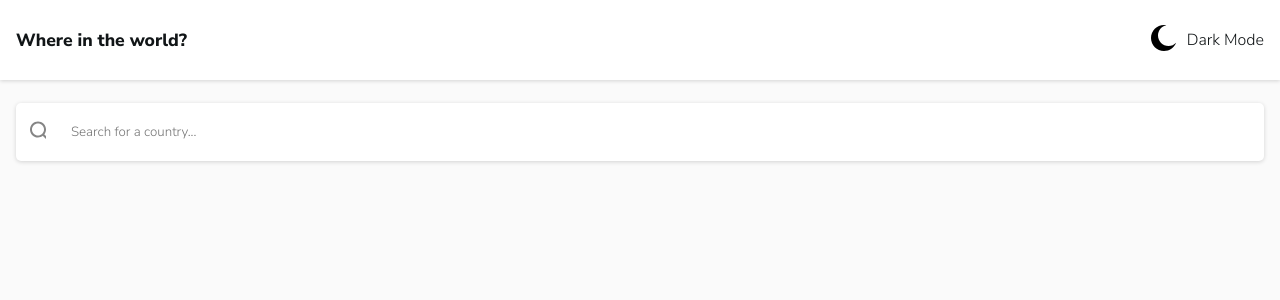
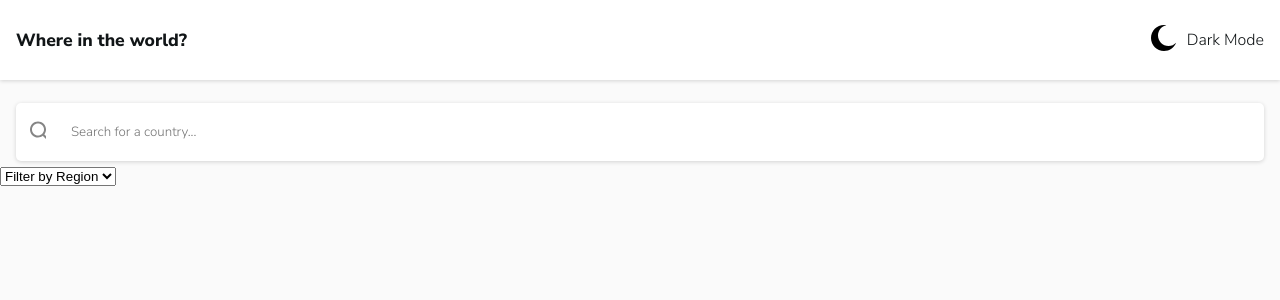
Before and after one commit to Yeffry921/Countries_Api, a React (Vite) app: page / in a window 1280 px wide. Shown: the top 300 px of the page. Built offline with nearby package versions, Linux system fonts and the light colour scheme.

Commit message:
add select filter component and handling of option values

```diff
--- a/App.js
+++ b/App.js
@@ -1,15 +1,22 @@
-import { useState } from 'react'
+import { useState, useEffect } from 'react'
 import moon from './images/icon-moon.svg'
 import sun from './images/icon-sun.svg'
 import '/index.css'
 
 const App = () => {
   const [theme, setTheme] = useState('light')
+  const [filter, setFilter] = useState('')
+
+  const regions = ["Africa", "Americas", "Asia", "Europe", "Oceania"]
 
   const handleTheme = () => {
     const toggle = theme === 'light' ? 'dark' : 'light'
     document.body.setAttribute('data-theme', toggle)
     setTheme(toggle)
+  }
+
+  const handleSetFilter = (e) => {
+    setFilter(e.target.value)
   }
   return (
     <div className="app">
@@ -25,6 +32,7 @@ const App = () => {
         </div>
       </header>
 
+      <div className="filter__container">
         <form className='form__container'>
           <label htmlFor="country">
             <input
@@ -35,6 +43,16 @@ const App = () => {
             />
           </label>
         </form>
+
+        <select value={filter} name="region" id="region" class="" onChange={handleSetFilter}>
+          <option value="" hidden>Filter by Region</option>
+          {regions.map((region) => {
+            return (
+              <option key={region} value={region}>{region}</option>
+            )
+          })}
+        </select>
+      </div>
     </div>
 
   )
```
Lines whose indentation alone changed are shown as unchanged.
